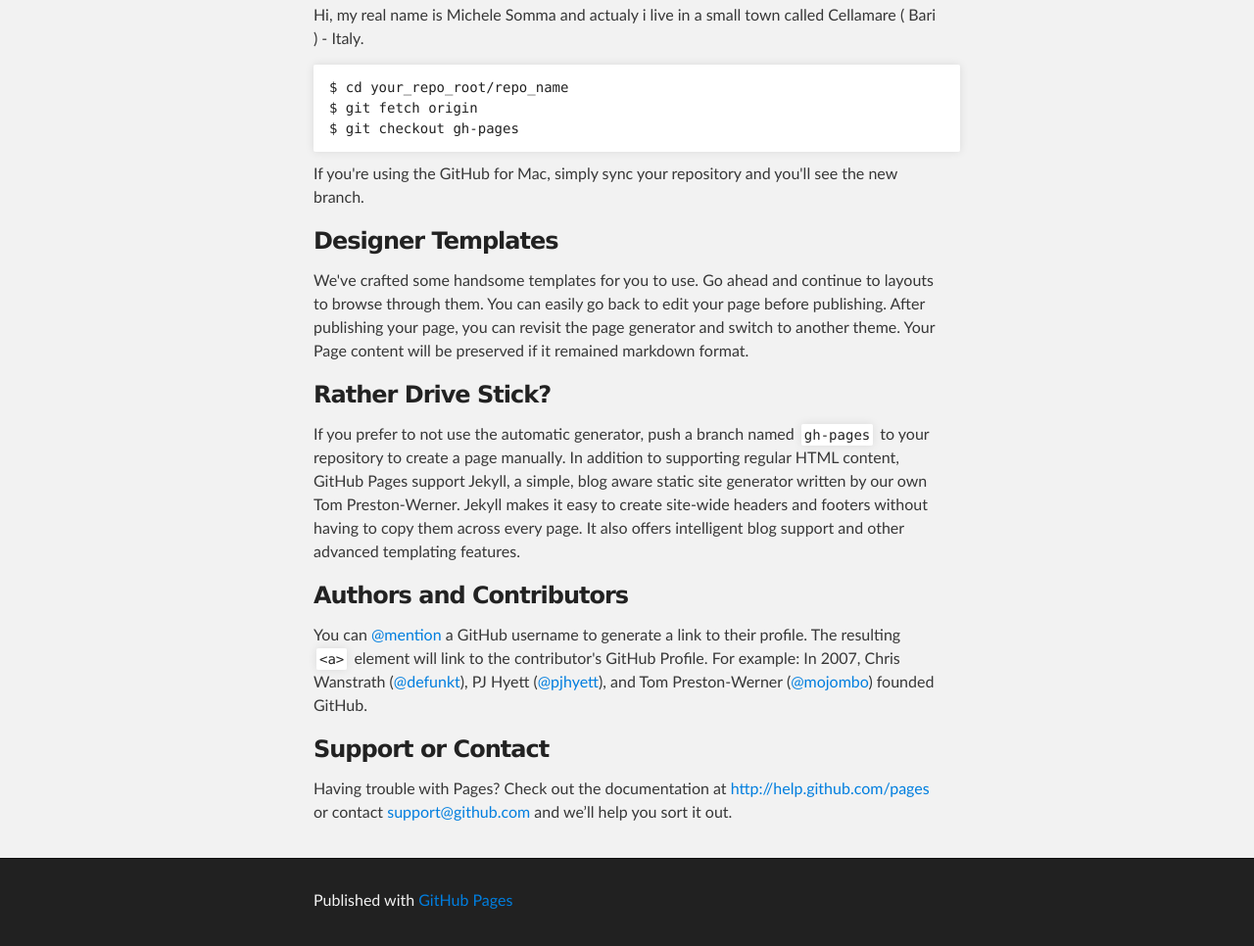
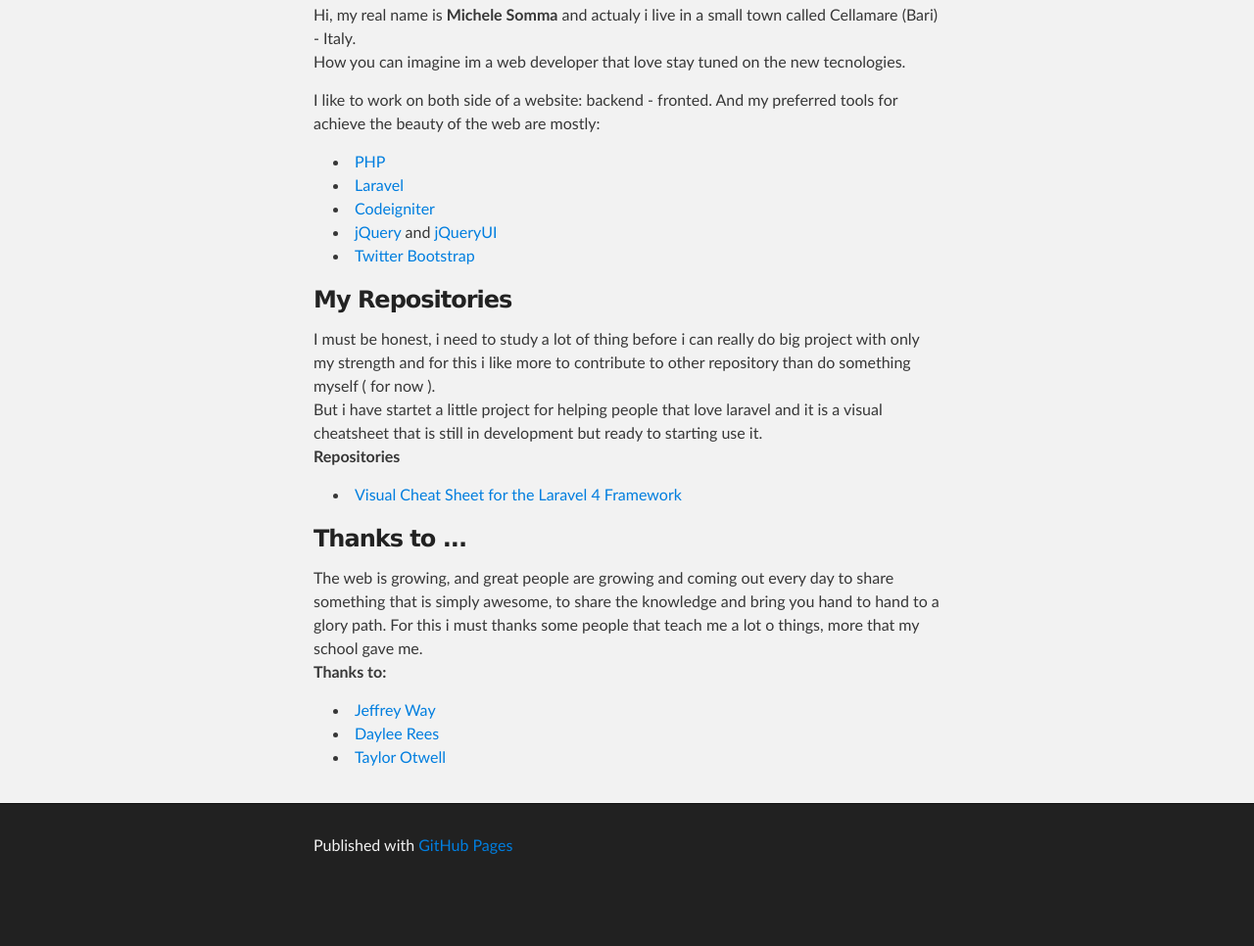
Before and after one commit to Turaylon/turaylon.github.com, a plain HTML site: page index.html in a window 1280 px wide. Shown: the part 303-1269 px from the top of the page at 98% size. After the commit the page ends 1213 px from the top, so only its background shows below. Drawn offline with Linux system fonts and the light colour scheme.

Commit message:
Updated with some info the index page

```diff
--- a/index.html
+++ b/index.html
@@ -2,13 +2,13 @@
 <html>
 
 <head>
-    <meta charset='utf-8' />
-    <meta http-equiv="X-UA-Compatible" content="chrome=1" />
-    <meta name="description" content="Turaylon.github.com : My personal page" />
+    <meta charset='utf-8'/>
+    <meta http-equiv="X-UA-Compatible" content="chrome=1"/>
+    <meta name="description" content="Turaylon.github.com : My personal page"/>
 
     <link rel="stylesheet" type="text/css" media="screen" href="stylesheets/stylesheet.css">
 
-    <title>Turaylon.github.com</title>
+    <title>Turaylon </title>
 </head>
 
 <body>
@@ -19,6 +19,7 @@
         <a id="forkme_banner" href="https://github.com/Turaylon">View on GitHub</a>
 
         <h1 id="project_title">Turaylon.github.com</h1>
+
         <h2 id="project_tagline">My personal page</h2>
 
     </header>
@@ -29,30 +30,58 @@
     <section id="main_content" class="inner">
         <h3>Who is Turaylon</h3>
 
-<p>Hi, my real name is Michele Somma and actualy i live in a small town called Cellamare ( Bari ) - Italy.</p>
+        <p>
+            Hi, my real name is <b>Michele Somma</b> and actualy i live in a small town called Cellamare (Bari) - Italy.<br/>
+            How you can imagine im a web developer that love stay tuned on the new tecnologies.
+        </p>
+        <p>
+            I like to work on both side of a website: backend - fronted.  And my preferred tools for achieve the beauty of the web are mostly:
+            <ul>
+                <li><a href="http://php.net/">PHP</a></li>
+                <li><a href="http://laravel.com/">Laravel</a></li>
+                <li><a href="http://ellislab.com/codeigniter">Codeigniter</a></li>
+                <li><a href="http://jquery.com">jQuery</a> and <a href="http://jqueryui.com">jQueryUI</a></li>
+                <li><a href="http://getbootstrap.com/">Twitter Bootstrap</a></li>
+            </ul>
+        </p>
 
-<pre><code>$ cd your_repo_root/repo_name
+        <h3>My Repositories</h3>
+        <p>
+            I must be honest, i need to study a lot of thing before i can really do big project with only my strength and for this i like more to contribute to other repository than do something myself ( for now ).<br/>
+            But i have startet a little project for helping people that love laravel and it is a visual cheatsheet that is still in development but ready to starting use it.<br/>
+            <b>Repositories</b>
+            <ul>
+                <li>
+                    <a href="https://github.com/Turaylon/laravel4-cheat-sheet">Visual Cheat Sheet for the Laravel 4 Framework </a>
+                </li>
+            </ul>
+
+        </p>
+
+        <h3>Thanks to ...</h3>
+        <p>
+            The web is growing, and great people are growing and coming out every day to share something that is simply awesome, to share the knowledge and bring you hand to hand to a glory path. For this i must thanks some people that teach me a lot o things, more that my school gave me.<br/>
+            <b>Thanks to:</b>
+            <ul>
+                <li>
+                    <a href="https://github.com/JeffreyWay">Jeffrey Way</a>
+                </li>
+                <li>
+                    <a href="https://github.com/daylerees">Daylee Rees</a>
+                </li>
+                <li>
+                    <a href="https://github.com/taylorotwell">Taylor Otwell</a>
+                </li>
+            </ul>
+        </p>
+        <!--pre>
+            <code>
+                $ cd your_repo_root/repo_name
                 $ git fetch origin
                 $ git checkout gh-pages
-</code></pre>
+            </code>
+        </pre-->
 
-<p>If you're using the GitHub for Mac, simply sync your repository and you'll see the new branch.</p>
-
-<h3>Designer Templates</h3>
-
-<p>We've crafted some handsome templates for you to use. Go ahead and continue to layouts to browse through them. You can easily go back to edit your page before publishing. After publishing your page, you can revisit the page generator and switch to another theme. Your Page content will be preserved if it remained markdown format.</p>
-
-<h3>Rather Drive Stick?</h3>
-
-<p>If you prefer to not use the automatic generator, push a branch named <code>gh-pages</code> to your repository to create a page manually. In addition to supporting regular HTML content, GitHub Pages support Jekyll, a simple, blog aware static site generator written by our own Tom Preston-Werner. Jekyll makes it easy to create site-wide headers and footers without having to copy them across every page. It also offers intelligent blog support and other advanced templating features.</p>
-
-<h3>Authors and Contributors</h3>
-
-<p>You can <a href="https://github.com/blog/821" class="user-mention">@mention</a> a GitHub username to generate a link to their profile. The resulting <code>&lt;a&gt;</code> element will link to the contributor's GitHub Profile. For example: In 2007, Chris Wanstrath (<a href="https://github.com/defunkt" class="user-mention">@defunkt</a>), PJ Hyett (<a href="https://github.com/pjhyett" class="user-mention">@pjhyett</a>), and Tom Preston-Werner (<a href="https://github.com/mojombo" class="user-mention">@mojombo</a>) founded GitHub.</p>
-
-<h3>Support or Contact</h3>
-
-<p>Having trouble with Pages? Check out the documentation at <a href="http://help.github.com/pages">http://help.github.com/pages</a> or contact <a href="mailto:support@github.com">support@github.com</a> and we’ll help you sort it out.</p>
     </section>
 </div>
 
@@ -64,6 +93,5 @@
 </div>
 
 
-
 </body>
 </html>
--- a/stylesheets/stylesheet.css
+++ b/stylesheets/stylesheet.css
@@ -429,3 +429,11 @@
   }
 
 }
+
+/* ==========================================================================
+My addiction
+========================================================================== */
+
+b{
+    font-weight: bold;
+}
```
Also changed, not shown: 1 other file. Lines whose indentation alone changed are shown as unchanged.
